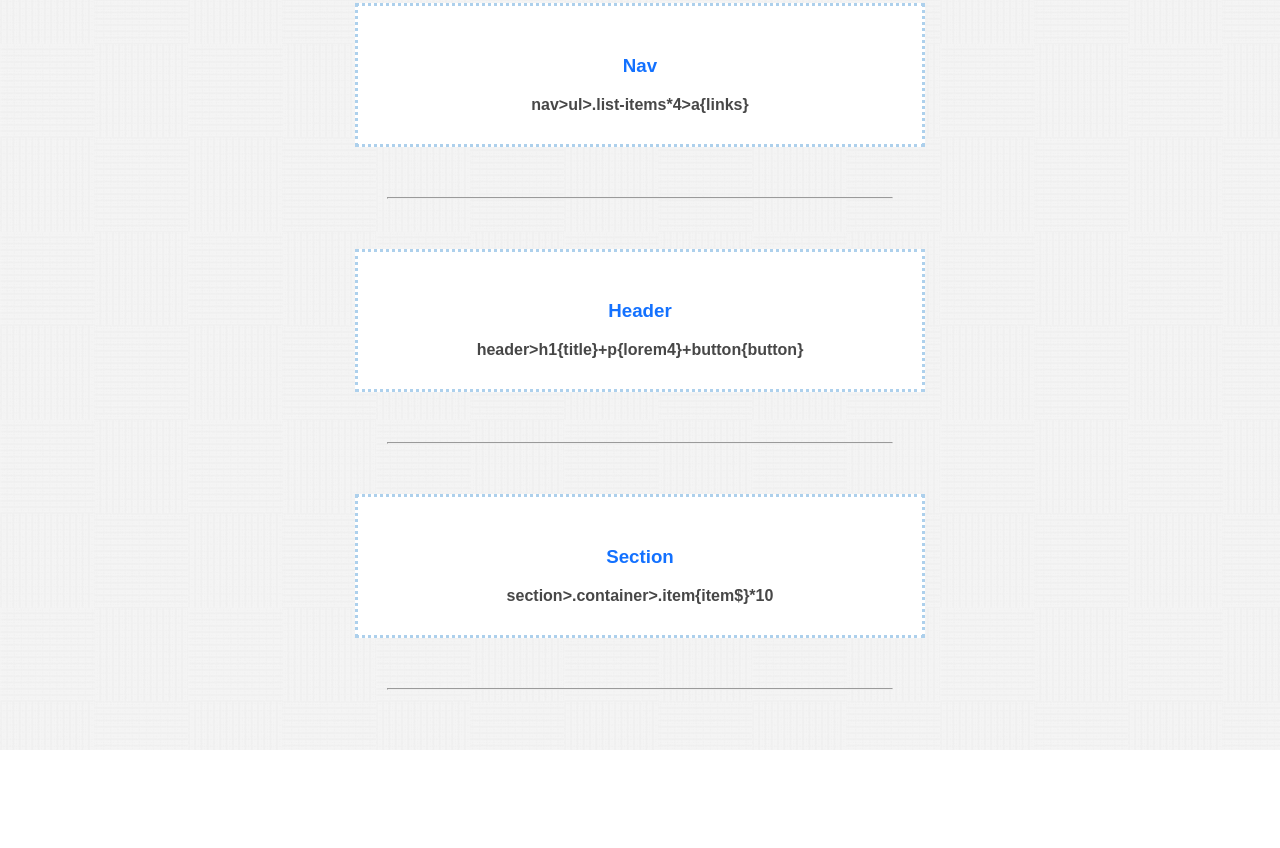
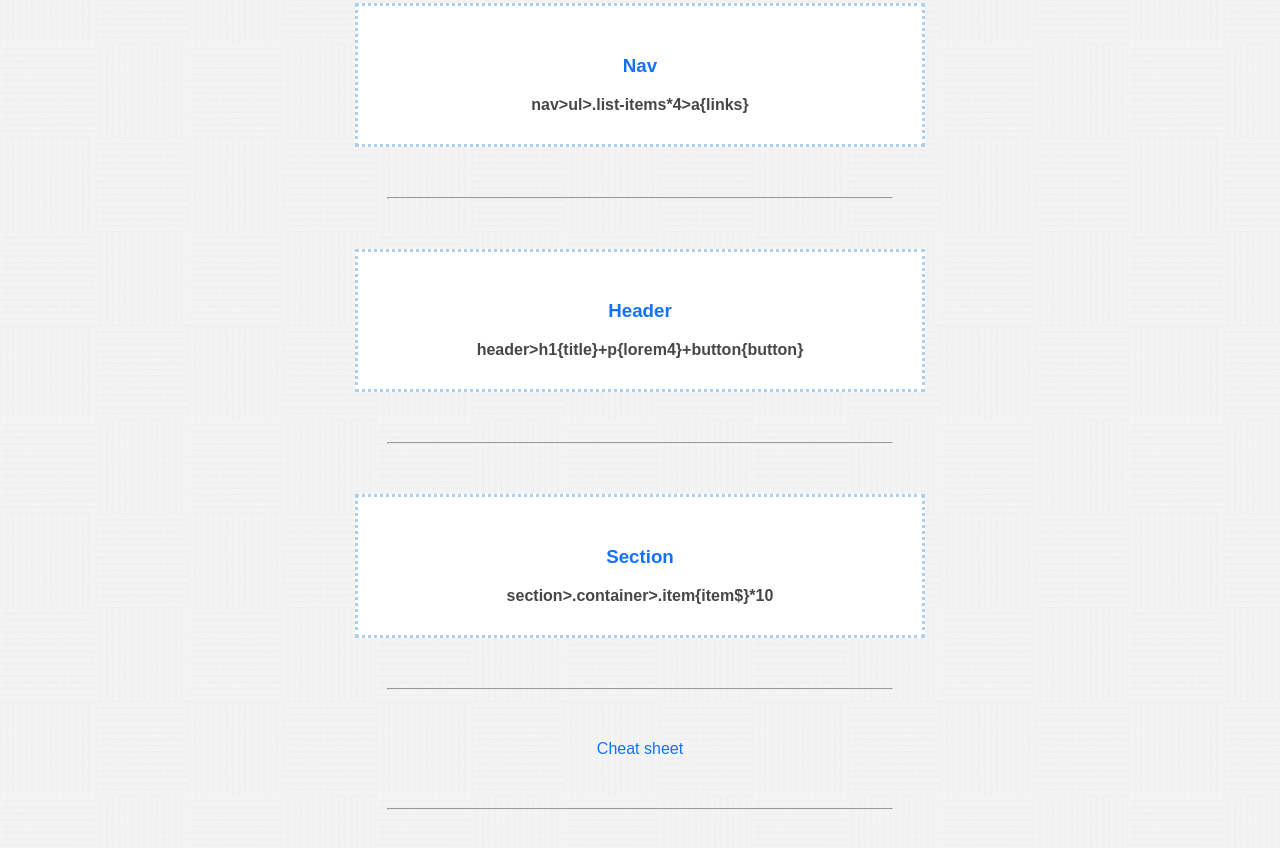
Before and after one commit to almeidatercero/emmet_tests, a plain HTML site: page index.html in a window 1280 px wide. Shown: the part 332-1180 px from the top of the page. Before the commit the page ends 1082 px from the top, so only its background shows below. Drawn offline with Linux system fonts and the light colour scheme.

Commit message:
added link

```diff
--- a/index.html
+++ b/index.html
@@ -70,8 +70,8 @@
     <hr>
 
 
-
-
+<a href="https://docs.emmet.io/cheat-sheet/" class="bottom-link" target="_blank">Cheat sheet</a>
+<hr>
 
 
 
--- a/style.css
+++ b/style.css
@@ -44,6 +44,15 @@ li {
 
 a {
     text-decoration: none;
+    color: #1371ff;
+
+}
+
+a.bottom-link{
+    margin: 0 auto;
+    text-align: center;
+    width: 100%;
+    display: block;
 }
 
 hr{
```
